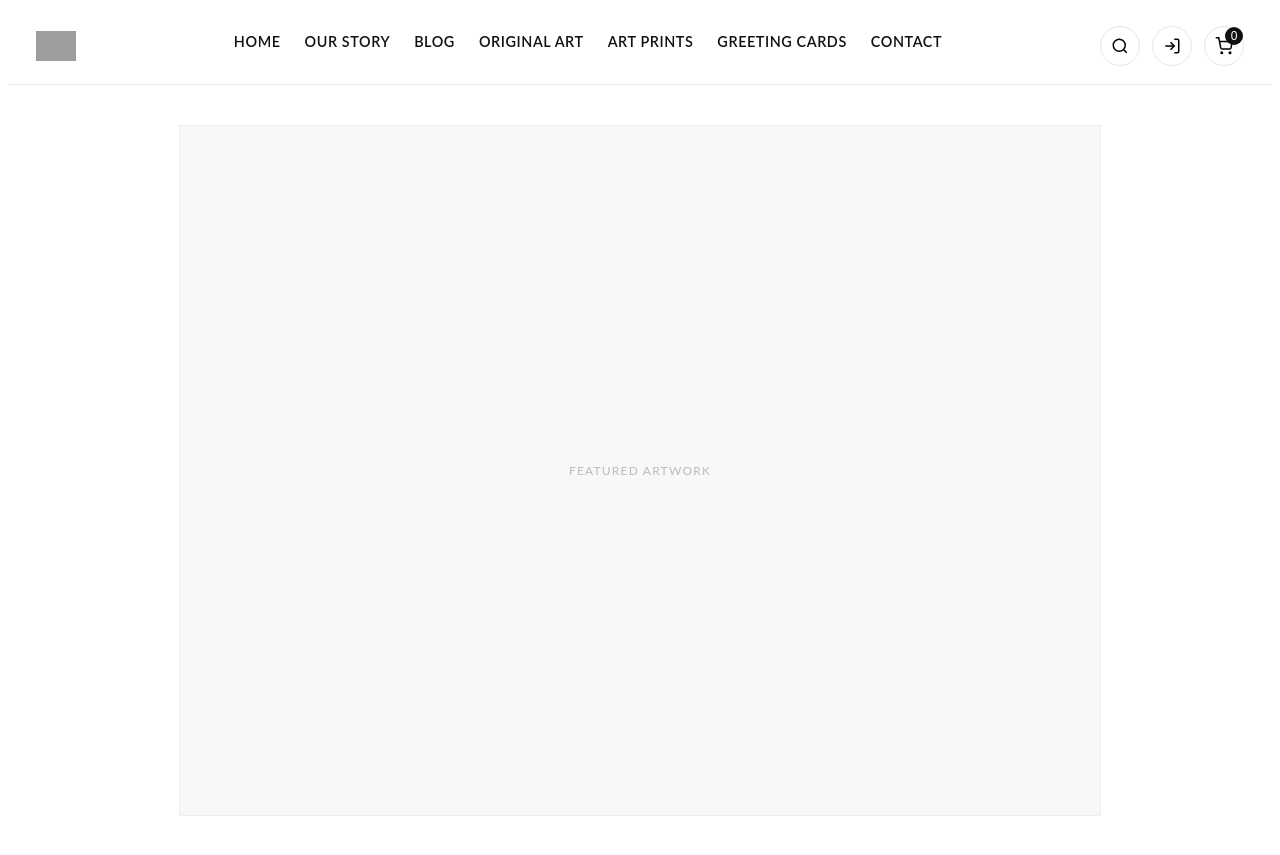
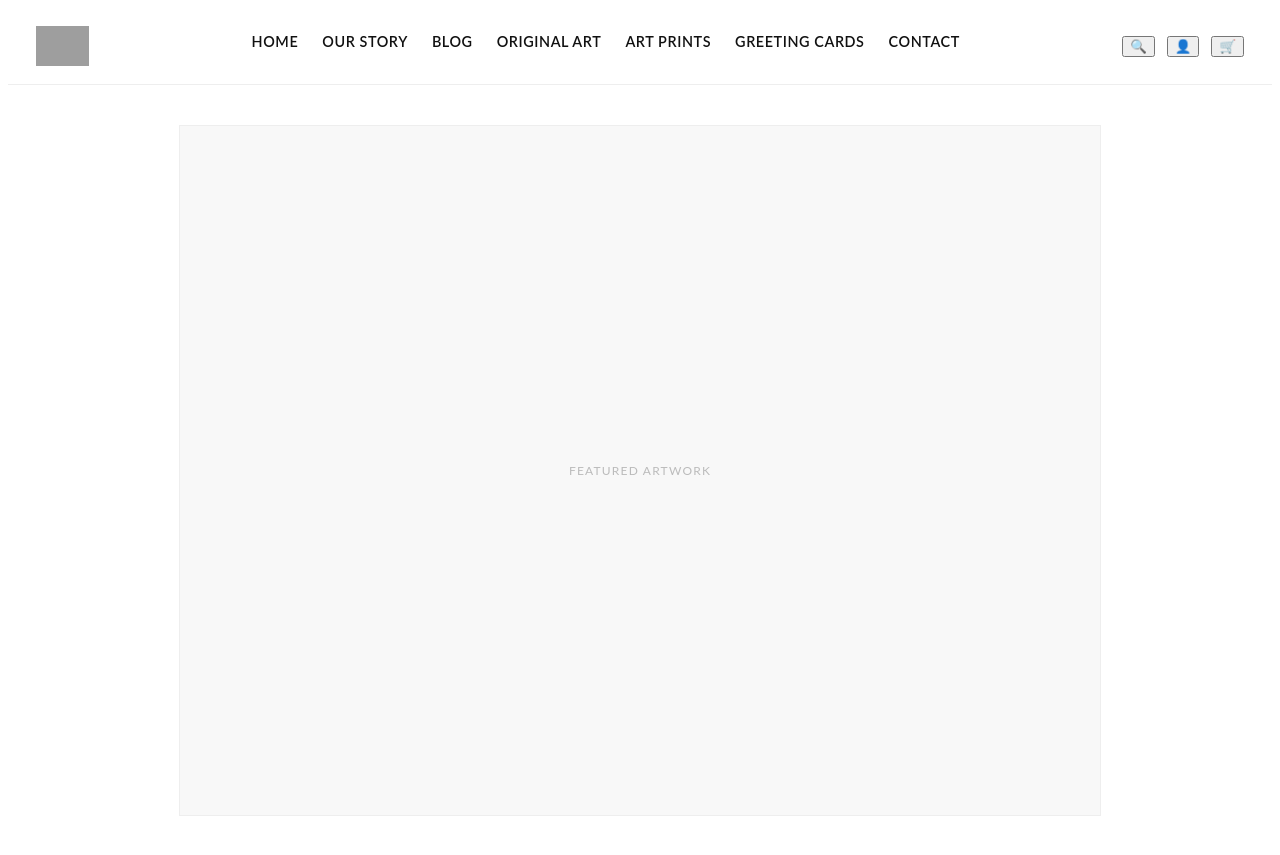
Before and after one commit to Leondecoding/Leondecoding.github.io, a Jekyll site: the page built from index.html, in a window 1280 px wide. Shown: the top 855 px of the page. Built offline with Jekyll 4.4.1, drawn with Linux system fonts in a browser that asks for light colours; grey boxes are pictures that could not be loaded.

Commit message:
Update header.html

```diff
--- a/_includes/header.html
+++ b/_includes/header.html
@@ -1,13 +1,13 @@
 <!-- === TOP BAR：Logo + 主导航 + 动作按钮 === -->
-<header class="site-header">
-  <div class="container">
+<header class="site-header" style="position:relative;z-index:20;">
+  <div class="container" style="display:flex;align-items:center;justify-content:space-between;gap:16px;">
     <!-- LOGO -->
     <a class="site-logo" href="{{ '/' | relative_url }}" aria-label="{{ site.title | default: 'FZ Studio' }}">
-      <img src="{{ site.logo | default: '/assets/images/logo.svg' | relative_url }}" alt="{{ site.title | default: 'FZ Studio' }}">
+      <img src="{{ site.logo | default: '/assets/images/logo.svg' | relative_url }}" alt="{{ site.title | default: 'FZ Studio' }}" style="height:40px;display:block;">
     </a>
 
-    <!-- 主导航 -->
-    <nav class="site-nav" aria-label="Primary">
+    <!-- 主导航（按你站点结构） -->
+    <nav class="site-nav" aria-label="Primary" style="display:flex;gap:24px;align-items:center;flex:1;justify-content:center;">
       <a href="{{ '/' | relative_url }}">HOME</a>
       <a href="{{ '/our-story/' | relative_url }}">OUR STORY</a>
       <a href="{{ '/blog/' | relative_url }}">BLOG</a>
@@ -17,40 +17,27 @@
       <a href="{{ '/contact/' | relative_url }}">CONTACT</a>
     </nav>
 
-    <!-- 右上角动作按钮（搜索 / 登录 / 购物车） -->
-    <div class="site-actions">
-      <!-- 搜索按钮 -->
-      <button id="fz-search-btn" class="fz-icon-btn" aria-label="Search">
-        <svg width="18" height="18" viewBox="0 0 24 24" fill="none" stroke="currentColor" stroke-width="2">
-          <circle cx="11" cy="11" r="8"></circle>
-          <line x1="21" y1="21" x2="16.65" y2="16.65"></line>
-        </svg>
-      </button>
-
-      <!-- 登录按钮 -->
-      <button id="fz-login-btn" class="fz-icon-btn" aria-label="Login">
-        <svg width="18" height="18" viewBox="0 0 24 24" fill="none" stroke="currentColor" stroke-width="2">
-          <path d="M15 3h4a2 2 0 0 1 2 2v14a2 2 0 0 1-2 2h-4"></path>
-          <polyline points="10 17 15 12 10 7"></polyline>
-          <line x1="15" y1="12" x2="3" y2="12"></line>
-        </svg>
-      </button>
-
-      <!-- 购物车按钮 -->
-      <button id="fz-cart-btn" class="fz-icon-btn" aria-label="Cart">
-        <svg width="18" height="18" viewBox="0 0 24 24" fill="none" stroke="currentColor" stroke-width="2">
-          <circle cx="9" cy="21" r="1"></circle>
-          <circle cx="20" cy="21" r="1"></circle>
-          <path d="M1 1h4l2.68 13.39a2 2 0 0 0 2 1.61h9.72a2 2 0 0 0 2-1.61L23 6H6"></path>
-        </svg>
-        <span class="fz-badge" id="fz-cart-count">0</span>
-      </button>
+    <!-- 右上角动作按钮 -->
+    <div class="site-actions" style="display:flex;gap:12px;align-items:center;">
+      <button id="fz-search-btn" aria-label="Search" title="Search">🔍</button>
+      <button id="fz-login-btn" aria-label="Account" aria-expanded="false" title="Account">👤</button>
+      <button id="fz-cart-btn" aria-label="Cart" title="Cart">🛒 <span id="fz-cart-count" hidden>0</span></button>
     </div>
   </div>
 </header>
 
 <!-- === 搜索面板 === -->
-<div class="fz-panel" id="fz-search-panel" role="dialog" aria-modal="true" aria-labelledby="fz-search-title" hidden></div>
+<div class="fz-panel" id="fz-search-panel" role="dialog" aria-modal="true" aria-labelledby="fz-search-title" hidden>
+  <div class="fz-panel__backdrop" data-close="fz-search-panel"></div>
+  <div class="fz-panel__body" role="document">
+    <button class="fz-close" data-close="fz-search-panel" aria-label="关闭搜索">×</button>
+    <h2 id="fz-search-title">搜索</h2>
+    <form action="{{ '/search/' | relative_url }}" method="get" role="search">
+      <input class="fz-input" type="search" name="q" placeholder="搜索…" autofocus>
+      <button class="fz-btn fz-btn--primary" type="submit">搜索</button>
+    </form>
+  </div>
+</div>
 
 <!-- === 登录菜单 === -->
 <div class="fz-menu" id="fz-login-menu" role="menu" hidden>
@@ -60,19 +47,37 @@
   </ul>
 </div>
 
-<!-- === 购物车抽屉（Checkout + PayPal 容器） === -->
+<!-- === 购物车抽屉（唯一 footer，含 Checkout + PayPal 容器） === -->
 <aside class="fz-drawer" id="fz-cart-drawer" role="dialog" aria-modal="true" aria-labelledby="fz-cart-title" hidden>
   <div class="fz-drawer__backdrop" data-close="fz-cart-drawer"></div>
   <div class="fz-drawer__panel">
     <header class="fz-drawer__header">
-      <h2 id="fz-cart-title">Checkout</h2>
+      <h2 id="fz-cart-title">购物篮</h2>
+      <button class="fz-close" data-close="fz-cart-drawer" aria-label="关闭购物篮">×</button>
     </header>
-    <div class="fz-drawer__content" id="fz-cart-content"></div>
+
+    <div class="fz-drawer__content" id="fz-cart-content"><p>当前为空。</p></div>
+
     <footer class="fz-drawer__footer">
       <a class="fz-btn fz-btn--primary" href="{{ '/checkout/' | relative_url }}">Checkout</a>
-      <!-- PayPal Smart Buttons -->
-      <div id="fz-paypal-buttons"></div>
+      <!-- PayPal Smart Buttons 容器（抽屉内）-->
+      <div id="fz-paypal-buttons" style="margin-top:12px;"></div>
       <div id="fz-paypal-hint" style="font-size:.9em;color:#666;margin-top:6px;"></div>
     </footer>
   </div>
 </aside>
+
+<!-- === 全站互动脚本（带版本号，强制刷新缓存） === -->
+<script defer src="{{ '/assets/js/fz-ui.js?v=20251030' | relative_url }}"></script>
+<script defer src="{{ '/assets/js/fz-cart-delegate.js?v=20251030' | relative_url }}"></script>
+
+<!-- PayPal 配置与脚本 -->
+<script>
+  window.FZ_PAYPAL = {
+    clientId: "{{ site.paypal_client_id | default: 'YOUR-SANDBOX-CLIENT-ID' }}",
+    currency: "{{ site.default_currency | default: 'GBP' }}",
+    intent: "CAPTURE",
+    env: "{{ site.paypal_env | default: 'sandbox' }}"
+  };
+</script>
+<script defer src="{{ '/assets/js/fz-paypal.js' | relative_url }}"></script>
```
